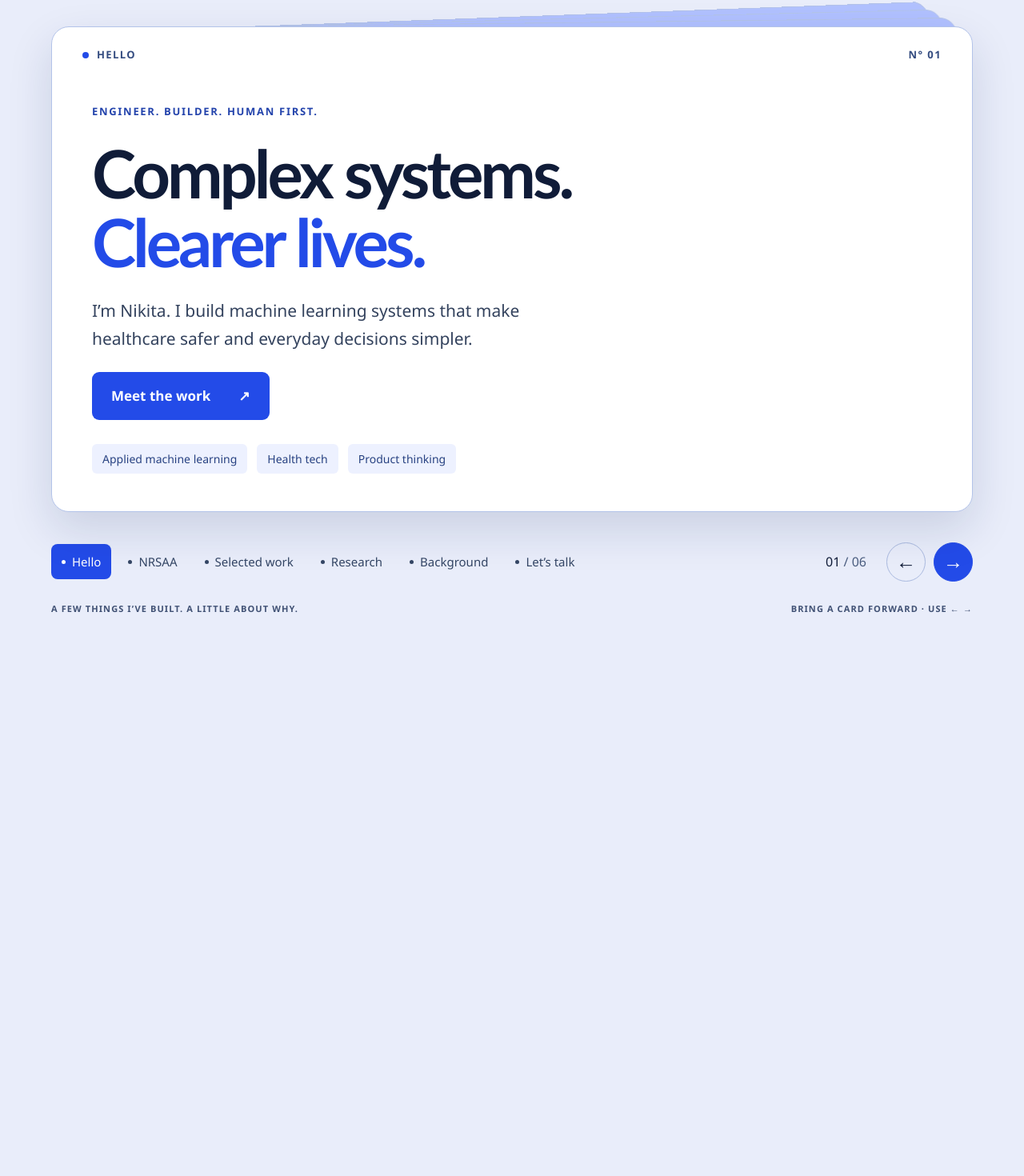
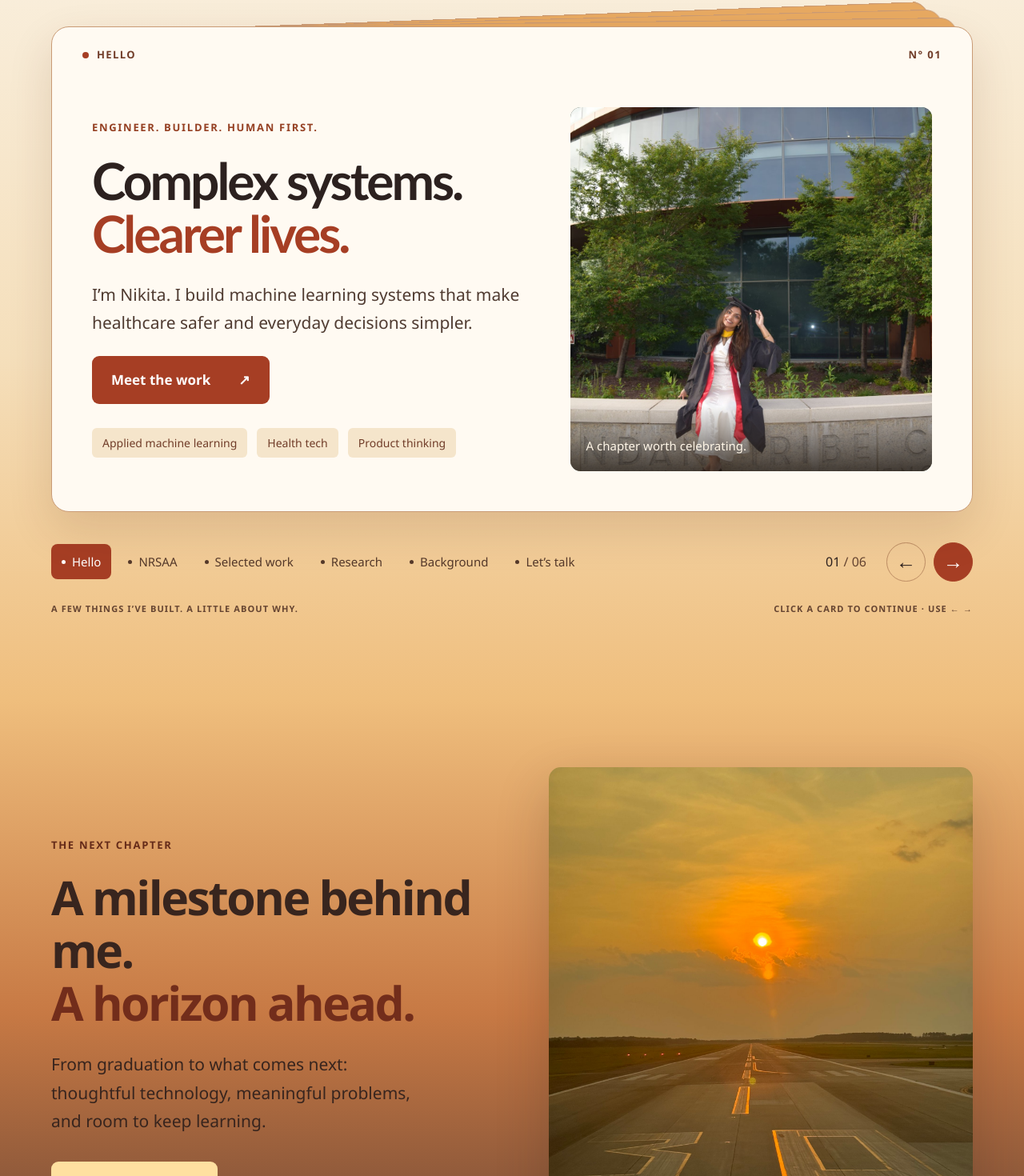
Before and after one commit to niki-21/Portfolio, a Next.js app: page / in a window 1280 px wide. Shown: the part 153-1623 px from the top of the page at 80% size. Before the commit the page ends 954 px from the top, so only its background shows below. Built offline with nearby package versions, Linux system fonts and the light colour scheme.

Commit message:
Add graduation and sunset story with warm scroll gradient and clickable cards

```diff
--- a/app/globals.css
+++ b/app/globals.css
@@ -117,63 +117,63 @@ button:focus-visible {
 }
 
 /* Presentation cards share one stage and move through its depth. */
-.deck-site { --deck-ink:#101c38; --deck-blue:#234be8; min-height:100svh; background:#e9edfa; padding:0 5vw 32px; color:var(--deck-ink); }
-body:has(.deck-site) { background:#e9edfa; }
+.deck-site { --deck-ink:#2c211f; --deck-blue:#a63e24; min-height:100svh; background:#f5e5cc; padding:0 5vw 32px; color:var(--deck-ink); }
+body:has(.deck-site) { background:#f5e5cc; }
 body:has(.deck-site)::before { display:none; }
-.deck-header { height:96px; display:flex; align-items:center; justify-content:space-between; border-bottom:1px solid #b8c4e4; gap:20px; }
+.deck-header { height:96px; display:flex; align-items:center; justify-content:space-between; border-bottom:1px solid #c7a88b; gap:20px; }
 .deck-wordmark {font-size:27px;font-weight:750;letter-spacing:-1px;white-space:nowrap;}
 .deck-wordmark span {font-size:14px;vertical-align:top;margin-left:5px;}
 .header-note,.header-contact {font-size:16px;font-weight:550;}
 .header-contact {display:flex;gap:22px;align-items:center;}
-.deck-intro,.deck-footnote {display:flex;justify-content:space-between;gap:20px;font-size:12px;letter-spacing:1.1px;color:#405174;font-weight:600;}
+.deck-intro,.deck-footnote {display:flex;justify-content:space-between;gap:20px;font-size:12px;letter-spacing:1.1px;color:#654431;font-weight:600;}
 .deck-intro {margin:26px 0 46px;}
 .deck-stage {position:relative;display:grid;max-width:1440px;margin:auto;isolation:isolate;perspective:1600px;padding-bottom:8px;}
-.stack-card {grid-area:1 / 1;min-width:0;background:#fff;border:1px solid #b3c3e9;border-radius:22px;overflow:hidden;box-shadow:0 18px 45px #10265315;transform-origin:50% 12%;transform:translateY(calc(var(--depth) * -15px)) translateZ(calc(var(--depth) * -55px)) rotate(calc(var(--depth) * -.7deg));transition:transform .8s cubic-bezier(.22,.8,.22,1),background .8s,box-shadow .8s;backface-visibility:hidden;}
-.stack-card.is-behind {background:#b1c1ff;box-shadow:0 3px 0 #234be830;}
-.stack-card.is-front {transform:translateZ(0);box-shadow:0 22px 55px #10265324;}
+.stack-card {grid-area:1 / 1;min-width:0;background:#fff;border:1px solid #c99b76;border-radius:22px;overflow:hidden;box-shadow:0 18px 45px #54230c15;transform-origin:50% 12%;transform:translateY(calc(var(--depth) * -15px)) translateZ(calc(var(--depth) * -55px)) rotate(calc(var(--depth) * -.7deg));transition:transform .8s cubic-bezier(.22,.8,.22,1),background .8s,box-shadow .8s;backface-visibility:hidden;}
+.stack-card.is-behind {background:#e8aa62;box-shadow:0 3px 0 #a63e2430;}
+.stack-card.is-front {transform:translateZ(0);box-shadow:0 22px 55px #54230c24;}
 .card-content {height:100%;opacity:0;visibility:hidden;transition:opacity .22s,visibility .22s;}
 .is-front .card-content {opacity:1;visibility:visible;transition:opacity .45s .2s,visibility 0s;}
-.card-topline {display:flex;justify-content:space-between;align-items:center;padding:25px 38px;font-size:13px;font-weight:650;letter-spacing:1.4px;text-transform:uppercase;color:#344c80;}
+.card-topline {display:flex;justify-content:space-between;align-items:center;padding:25px 38px;font-size:13px;font-weight:650;letter-spacing:1.4px;text-transform:uppercase;color:#713d29;}
 .card-topline > span:first-child {display:flex;align-items:center;gap:10px;}
 .card-topline i {width:8px;height:8px;background:var(--deck-blue);border-radius:50%;}
 .intro-card-body,.feature-card-body,.background-card-body {display:grid;grid-template-columns:1.25fr 1fr;gap:40px;padding:30px 50px 45px;align-items:center;min-height:535px;}
 .intro-card-body {grid-template-columns:1fr;min-height:535px;padding-top:25px;}
 .intro-copy {max-width:1050px;}
-.deck-kicker {font-size:13px;font-weight:650;letter-spacing:1.7px;color:#2444ac;margin-bottom:23px;}
+.deck-kicker {font-size:13px;font-weight:650;letter-spacing:1.7px;color:#954023;margin-bottom:23px;}
 .pitch-card h1,.pitch-card h2 {font-family:var(--font-display);font-size:clamp(60px,6.5vw,96px);line-height:1.04;font-weight:650;letter-spacing:-4px;margin:0;text-wrap:balance;}
 .pitch-card h1 span,.pitch-card h2 span {color:var(--deck-blue);}
-.deck-description {color:#34435e;max-width:600px;font-size:21px;line-height:1.65;margin:25px 0;}
+.deck-description {color:#503c32;max-width:600px;font-size:21px;line-height:1.65;margin:25px 0;}
 .deck-cta {display:inline-flex;align-items:center;justify-content:space-between;gap:35px;background:var(--deck-blue);color:white;padding:17px 24px;border-radius:9px;font-size:17px;font-weight:600;transition:background .2s,transform .2s;}
-.deck-cta:hover {background:#1232af;transform:translateY(-2px);}
-.intro-tags {display:flex;flex-wrap:wrap;gap:12px;margin-top:30px;font-size:14px;font-weight:550;color:#284282;}
-.intro-tags span {padding:8px 13px;background:#edf1ff;border-radius:6px;}
+.deck-cta:hover {background:#7d2a18;transform:translateY(-2px);}
+.intro-tags {display:flex;flex-wrap:wrap;gap:12px;margin-top:30px;font-size:14px;font-weight:550;color:#713d29;}
+.intro-tags span {padding:8px 13px;background:#f5e5cb;border-radius:6px;}
 .deck-controls {display:flex;justify-content:space-between;align-items:center;gap:25px;margin-top:30px;}
 .chapter-nav {display:flex;gap:8px;flex-wrap:wrap;}
-.chapter-nav button {display:flex;align-items:center;gap:8px;color:#344665;font-size:15px;font-weight:550;padding:11px 13px;border-radius:8px;transition:background .2s;}
-.chapter-nav button:hover {background:#dbe3ff;}
+.chapter-nav button {display:flex;align-items:center;gap:8px;color:#55392a;font-size:15px;font-weight:550;padding:11px 13px;border-radius:8px;transition:background .2s;}
+.chapter-nav button:hover {background:#f2c58d;}
 .chapter-nav button[aria-current] {color:#fff;background:var(--deck-blue);}
 .chapter-dot {width:5px;height:5px;border-radius:50%;background:currentColor;}
 .deck-pagination {display:flex;align-items:center;gap:10px;font-size:16px;}
 .deck-pagination > span {margin-right:15px;font-variant-numeric:tabular-nums;white-space:nowrap;}
-.page-total {color:#4b5e80;}
-.deck-pagination button {width:49px;height:49px;border:1px solid #a9b9df;border-radius:50%;font-size:25px;transition:transform .2s;}
+.page-total {color:#654431;}
+.deck-pagination button {width:49px;height:49px;border:1px solid #bd8d64;border-radius:50%;font-size:25px;transition:transform .2s;}
 .deck-pagination button:hover {transform:scale(1.08);}
 .deck-pagination .next-card {background:var(--deck-blue);border-color:var(--deck-blue);color:#fff;}
 .deck-footnote {margin-top:26px;font-size:11px;}
 .feature-card-body h2,.background-card-body h2 {font-size:clamp(46px,4.5vw,68px);letter-spacing:-2.7px;}
-.project-visual {background:#edf1ff;border-radius:14px;padding:20px;}
+.project-visual {background:#f5e5cb;border-radius:14px;padding:20px;}
 .project-visual img {width:100%;height:310px;object-fit:contain;mix-blend-mode:multiply;}
-.project-visual figcaption,.research-visual figcaption {font-size:12px;font-weight:550;letter-spacing:.6px;color:#344c80;margin:18px 0 3px;}
+.project-visual figcaption,.research-visual figcaption {font-size:12px;font-weight:550;letter-spacing:.6px;color:#713d29;margin:18px 0 3px;}
 .award-line {border-left:3px solid var(--deck-blue);padding-left:15px;margin:26px 0;display:flex;gap:15px;align-items:center;}
-.award-line strong {font-size:25px;font-weight:650;}.award-line span {font-size:16px;color:#34435e;}
+.award-line strong {font-size:25px;font-weight:650;}.award-line span {font-size:16px;color:#503c32;}
 .deck-actions {display:flex;gap:22px;align-items:center;flex-wrap:wrap;}
 .text-action {font-size:17px;font-weight:550;text-decoration:underline;text-underline-offset:5px;}
-.work-card-body {padding:25px 50px 50px;}.work-heading {display:flex;justify-content:space-between;align-items:end;gap:25px;}.work-heading h2 {font-size:68px;}.work-heading > p {font-size:18px;line-height:1.7;color:#34435e;}
-.selected-projects {display:grid;grid-template-columns:repeat(3,1fr);gap:26px;margin-top:40px;}.selected-project {padding-top:20px;border-top:3px solid #234be8;display:flex;flex-direction:column;align-items:start;}.project-index {font-size:14px;font-weight:650;color:#234be8;}.selected-project h3 {font-size:28px;font-weight:600;letter-spacing:-.8px;margin:20px 0 13px;}.selected-project p {font-size:18px;line-height:1.6;color:#34435e;max-width:300px;}.project-open {font-size:16px;font-weight:550;margin-top:auto;padding-top:25px;color:#234be8;}.selected-project:hover h3 {color:#234be8;}
-.research-stats {display:flex;gap:35px;margin:25px 0;}.research-stats div {display:flex;flex-direction:column;gap:6px;}.research-stats strong {font-size:34px;font-weight:650;letter-spacing:-1px;color:#234be8;}.research-stats span {font-size:14px;color:#34435e;}
-.research-visual {height:410px;background:#edf1ff;border-radius:14px;padding:25px;text-align:center;overflow:hidden;}.research-visual img {height:325px;width:auto;margin:auto;object-fit:contain;box-shadow:0 6px 20px #0001;}
-.background-details > div {padding:20px 0;border-top:2px solid #c4cff0;}.background-details > div > span {font-size:12px;font-weight:650;letter-spacing:1px;color:#234be8;}.background-details h3 {font-size:27px;font-weight:600;letter-spacing:-.6px;margin:12px 0 8px;}.background-details p {font-size:17px;line-height:1.65;color:#34435e;}.background-details .toolkit {margin-top:12px;}
-.card-5.is-front {background:#1537bd;color:white;}.card-5 .card-topline {color:#d6e1ff;}.card-5 .card-topline i {background:#c8ff55;}.contact-card-body {padding:30px 50px 45px;}.contact-card-body h2 {font-size:clamp(60px,6vw,90px);}.contact-card-body .deck-kicker,.contact-card-body .deck-description {color:#e2eaff;}.contact-card-body h2 span {color:#ccff69;}.contact-card-body .deck-cta {background:#ccff69;color:#11254d;}.contact-bottom {display:flex;gap:30px;margin-top:35px;font-size:18px;color:#fff;}
+.work-card-body {padding:25px 50px 50px;}.work-heading {display:flex;justify-content:space-between;align-items:end;gap:25px;}.work-heading h2 {font-size:68px;}.work-heading > p {font-size:18px;line-height:1.7;color:#503c32;}
+.selected-projects {display:grid;grid-template-columns:repeat(3,1fr);gap:26px;margin-top:40px;}.selected-project {padding-top:20px;border-top:3px solid #a63e24;display:flex;flex-direction:column;align-items:start;}.project-index {font-size:14px;font-weight:650;color:#a63e24;}.selected-project h3 {font-size:28px;font-weight:600;letter-spacing:-.8px;margin:20px 0 13px;}.selected-project p {font-size:18px;line-height:1.6;color:#503c32;max-width:300px;}.project-open {font-size:16px;font-weight:550;margin-top:auto;padding-top:25px;color:#a63e24;}.selected-project:hover h3 {color:#a63e24;}
+.research-stats {display:flex;gap:35px;margin:25px 0;}.research-stats div {display:flex;flex-direction:column;gap:6px;}.research-stats strong {font-size:34px;font-weight:650;letter-spacing:-1px;color:#a63e24;}.research-stats span {font-size:14px;color:#503c32;}
+.research-visual {height:410px;background:#f5e5cb;border-radius:14px;padding:25px;text-align:center;overflow:hidden;}.research-visual img {height:325px;width:auto;margin:auto;object-fit:contain;box-shadow:0 6px 20px #0001;}
+.background-details > div {padding:20px 0;border-top:2px solid #dcc0a2;}.background-details > div > span {font-size:12px;font-weight:650;letter-spacing:1px;color:#a63e24;}.background-details h3 {font-size:27px;font-weight:600;letter-spacing:-.6px;margin:12px 0 8px;}.background-details p {font-size:17px;line-height:1.65;color:#503c32;}.background-details .toolkit {margin-top:12px;}
+.card-5.is-front {background:#492e29;color:white;}.card-5 .card-topline {color:#f9dfb6;}.card-5 .card-topline i {background:#ffc86c;}.contact-card-body {padding:30px 50px 45px;}.contact-card-body h2 {font-size:clamp(60px,6vw,90px);}.contact-card-body .deck-kicker,.contact-card-body .deck-description {color:#fff0db;}.contact-card-body h2 span {color:#ffc86c;}.contact-card-body .deck-cta {background:#ffc86c;color:#38251d;}.contact-bottom {display:flex;gap:30px;margin-top:35px;font-size:18px;color:#fff;}
 .deck-site a:focus-visible,.deck-site button:focus-visible {outline:3px solid #ee541f;outline-offset:5px;}
 @media(min-width:1600px){.deck-site{padding-left:max(5vw,calc((100vw - 1440px)/2));padding-right:max(5vw,calc((100vw - 1440px)/2));}}
 @media(max-width:1100px){.deck-site{padding:0 4vw 28px;}.intro-card-body,.feature-card-body,.background-card-body{padding:25px 32px 38px;gap:25px;}.pitch-card h1{font-size:78px;}.feature-card-body h2,.background-card-body h2{font-size:48px;}.deck-description{font-size:19px;}.chapter-nav button{font-size:14px;padding:10px;}.deck-controls{align-items:flex-start;}.work-card-body{padding:25px 32px 38px;}.work-heading h2{font-size:58px;}.selected-projects{gap:20px;}.contact-card-body{padding:30px 32px;}}
@@ -181,3 +181,27 @@ body:has(.deck-site)::before { display:none; }
 @media(prefers-reduced-motion:reduce){.stack-card,.card-content,.is-front .card-content{transition:none;}.deck-site *{scroll-behavior:auto;}}
 .stack-card.is-behind {position:absolute;inset:0;}
 .stack-card.is-front {position:relative;}
+/* The page follows the photographs from warm daylight into sunset. */
+.deck-site {background:linear-gradient(180deg,#faf2e4 0%,#f5dfbb 32%,#efbe7d 55%,#c77944 76%,#503630 100%);}
+.stack-card {background:#fffaf2;}
+.stack-card.is-front {cursor:pointer;}
+.stack-card a,.stack-card button {cursor:pointer;}
+.intro-card-body {grid-template-columns:1.25fr 1fr;gap:32px;}
+.intro-card-body h1 {font-size:clamp(48px,5vw,76px);letter-spacing:-3px;}
+.graduation-photo {position:relative;border-radius:13px;overflow:hidden;height:455px;background:#344237;}
+.graduation-photo img {width:100%;height:100%;object-fit:cover;object-position:46% 65%;}
+.graduation-photo figcaption {position:absolute;bottom:0;left:0;right:0;padding:40px 20px 20px;background:linear-gradient(transparent,#201912c9);color:#fff6e7;font-size:15px;}
+.horizon-story {display:grid;grid-template-columns:1fr 1fr;align-items:center;gap:8%;max-width:1250px;margin:130px auto 0;padding:60px 0 85px;color:#fff4e1;}
+.horizon-copy .deck-kicker {color:#ffdf9c;}
+.horizon-copy h2 {font-size:clamp(40px,4.6vw,68px);letter-spacing:-2.5px;line-height:1.12;font-weight:600;}
+.horizon-copy h2 span {color:#ffe1a6;}
+.horizon-copy > p:not(.deck-kicker) {font-size:21px;line-height:1.7;margin:26px 0 32px;max-width:480px;}
+.horizon-copy .deck-cta {background:#ffe0a0;color:#492d24;}
+.runway-photo {position:relative;overflow:hidden;border-radius:15px;height:640px;box-shadow:0 25px 65px #37201738;}
+.runway-photo img {height:100%;width:100%;object-fit:cover;object-position:50% 55%;}
+.runway-photo figcaption {position:absolute;bottom:0;left:0;right:0;padding:50px 25px 25px;background:linear-gradient(transparent,#291f11c9);color:#fff4df;font-size:16px;}
+@media(max-width:1100px){.intro-card-body h1{font-size:53px;}.graduation-photo{height:440px;}.horizon-story{gap:5%;}.runway-photo{height:560px;}}
+@media(max-width:700px){.intro-card-body{grid-template-columns:1fr;min-height:0;}.intro-card-body h1{font-size:clamp(39px,10vw,58px);letter-spacing:-1.8px;}.graduation-photo{height:380px;}.graduation-photo img{object-position:46% 67%;}.horizon-story{grid-template-columns:1fr;margin-top:65px;padding:40px 0 45px;gap:35px;}.horizon-copy h2{font-size:43px;letter-spacing:-1.6px;}.horizon-copy > p:not(.deck-kicker){font-size:19px;}.runway-photo{height:520px;}}
+.horizon-copy {color:#38251e;}
+.horizon-copy .deck-kicker {color:#652b19;}
+.horizon-copy h2 span {color:#722d1b;}
--- a/components/portfolio-deck.tsx
+++ b/components/portfolio-deck.tsx
@@ -28,7 +28,7 @@ export function PortfolioDeck() {
   return (
     <main className="deck-site">
       <header className="deck-header">
-        <a href="#hello" onClick={(e) => { e.preventDefault(); go(0); }} className="deck-wordmark">Nikita Miller<span>®</span></a>
+        <a href="#hello" onClick={(e) => { e.preventDefault(); go(0); }} className="deck-wordmark">Nikita Miller</a>
         <span className="header-note">Applied ML. Thoughtfully built.</span>
         <a href={profile.email} className="header-contact">Get in touch <span aria-hidden="true">↗</span></a>
       </header>
@@ -36,12 +36,15 @@ export function PortfolioDeck() {
       <section className="deck-stage" aria-label="Portfolio presentation">
         {chapters.map((chapter, index) => {
           const depth = (index - active + chapters.length) % chapters.length;
-          return <article key={chapter} className={`pitch-card card-${index} stack-card ${depth === 0 ? "is-front" : "is-behind"}`} style={{ "--depth": Math.min(depth, 3), zIndex: chapters.length - depth } as React.CSSProperties} aria-hidden={depth !== 0} inert={depth !== 0} aria-label={`${index + 1} of ${chapters.length}: ${chapter}`}>
+          return <article key={chapter} className={`pitch-card card-${index} stack-card ${depth === 0 ? "is-front" : "is-behind"}`} style={{ "--depth": Math.min(depth, 3), zIndex: chapters.length - depth } as React.CSSProperties} onClick={(event) => {
+            if (depth !== 0 || (event.target as HTMLElement).closest("a, button, input, select, textarea") || window.getSelection()?.toString()) return;
+            go(active + 1);
+          }} aria-hidden={depth !== 0} inert={depth !== 0} aria-label={`${index + 1} of ${chapters.length}: ${chapter}`}>
           <div className="card-content">
           <div className="card-topline"><span><i /> {chapter}</span><span>N° 0{index + 1}</span></div>
           {index === 0 && <div className="intro-card-body">
             <div className="intro-copy"><p className="deck-kicker">ENGINEER. BUILDER. HUMAN FIRST.</p><h1>Complex systems.<br /><span>Clearer lives.</span></h1><p className="deck-description">I’m Nikita. I build machine learning systems that make healthcare safer and everyday decisions simpler.</p><button className="deck-cta" onClick={() => go(1)}>Meet the work <span aria-hidden="true">↗</span></button><div className="intro-tags"><span>Applied machine learning</span><span>Health tech</span><span>Product thinking</span></div></div>
-
+            <figure className="graduation-photo"><Image src="/media/graduation.jpeg" alt="Nikita in her graduation cap and gown outside the Brendan Iribe Center" width={1800} height={1200} priority /><figcaption>A chapter worth celebrating.</figcaption></figure>
           </div>}
           {index === 1 && <div className="feature-card-body"><div><p className="deck-kicker">CO-FOUNDER · HEALTH TECHNOLOGY</p><h2>Less noise.<br /><span>Better care.</span></h2><p className="deck-description">NRSAA is a wireless monitoring concept that brings patient signals together to help care teams focus on what matters.</p><div className="award-line"><strong>1st place</strong><span>Cre8 at Arab Health</span></div><div className="deck-actions"><a className="deck-cta" href="/case-studies/nrsaa">Explore NRSAA <span>↗</span></a><a className="text-action" href="https://nrsaa.com" target="_blank" rel="noreferrer">Visit website ↗</a></div></div><figure className="project-visual"><Image src="/media/nrsaa-render.png" alt="NRSAA wireless patient monitoring device concept" width={1212} height={908} /><figcaption>THE CONCEPT / WIRELESS PATIENT MONITORING</figcaption></figure></div>}
           {index === 2 && <div className="work-card-body"><div className="work-heading"><h2>Built to<br /><span>be useful.</span></h2><p>Three different problems.<br />The same instinct: make it work for people.</p></div><div className="selected-projects">{selected.map((project, index) => <a key={project.slug} href={project.links.caseStudy ?? project.links.repo} target={project.links.caseStudy ? undefined : "_blank"} rel={project.links.caseStudy ? undefined : "noreferrer"} className="selected-project"><span className="project-index">0{index + 1}</span><h3>{project.slug === "federated-learning-mlops" ? "Federated learning" : project.title}</h3><p>{project.slug === "nrsaa" ? project.highlight : project.slug === "allergy-nav" ? "Allergy-aware dining, built in 10 hours. 2nd place at HackUMD." : project.slug === "data-purr-suit" ? "IoMT security research. 77.8% fewer features, 0.998 F1." : "Privacy-aware training for autonomous driving, with containerized MLOps."}</p><span className="project-open">{project.links.caseStudy ? "Read case study" : "View on GitHub"} ↗</span></a>)}</div></div>}
@@ -53,7 +56,11 @@ export function PortfolioDeck() {
         })}
       </section>
       <footer className="deck-controls"><nav className="chapter-nav" aria-label="Choose a card">{chapters.map((chapter, index) => <button key={chapter} onClick={() => go(index)} aria-current={active === index ? "step" : undefined}><span className="chapter-dot" />{chapter}</button>)}</nav><div className="deck-pagination"><span aria-live="polite">0{active + 1}<span className="page-total"> / 06</span></span><button onClick={() => go(active - 1)} aria-label="Previous card">←</button><button className="next-card" onClick={() => go(active + 1)} aria-label="Next card">→</button></div></footer>
-      <div className="deck-footnote"><span>A FEW THINGS I’VE BUILT. A LITTLE ABOUT WHY.</span><span>BRING A CARD FORWARD · USE ← →</span></div>
+      <div className="deck-footnote"><span>A FEW THINGS I’VE BUILT. A LITTLE ABOUT WHY.</span><span>CLICK A CARD TO CONTINUE · USE ← →</span></div>
+      <section className="horizon-story" aria-labelledby="horizon-heading">
+        <div className="horizon-copy"><p className="deck-kicker">THE NEXT CHAPTER</p><h2 id="horizon-heading">A milestone behind me.<br /><span>A horizon ahead.</span></h2><p>From graduation to what comes next: thoughtful technology, meaningful problems, and room to keep learning.</p><a href={profile.email} className="deck-cta">Let’s connect <span aria-hidden="true">↗</span></a></div>
+        <figure className="runway-photo"><Image src="/media/runway-sunset.jpeg" alt="Golden sunset over a runway stretching toward the horizon" width={1350} height={1800} /><figcaption>Looking ahead, with intention.</figcaption></figure>
+      </section>
     </main>
   );
 }
```
Also changed, not shown: public/media/graduation.jpeg (added), public/media/runway-sunset.jpeg (added).
